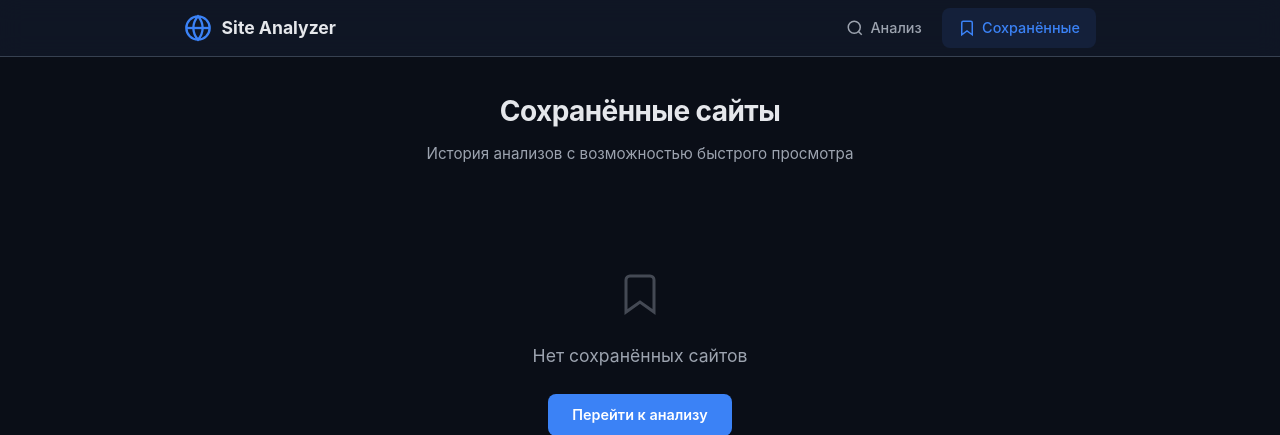
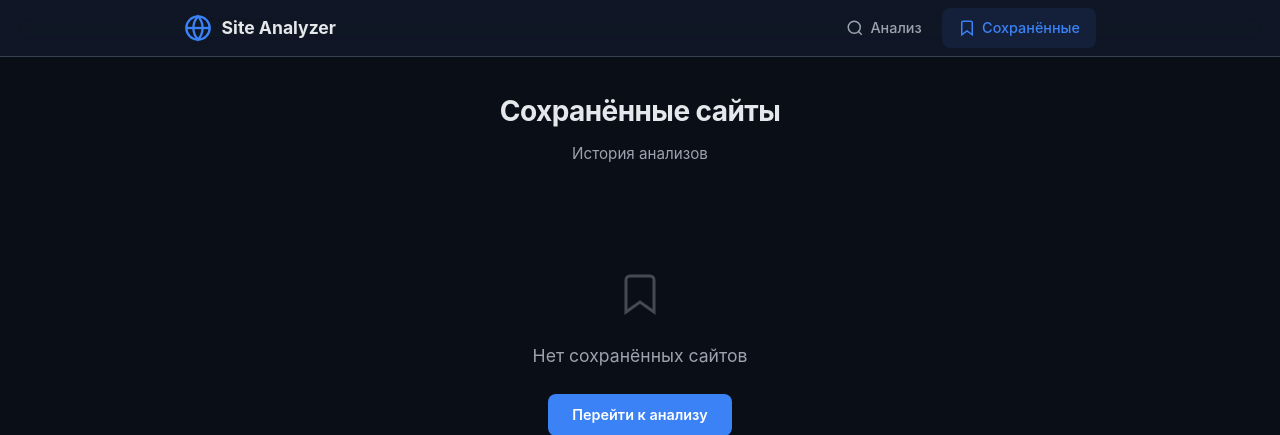
Before and after one commit to Bogdaniam20/Tracer, a FastAPI app: page /saved in a window 1280 px wide. Shown: the top 435 px of the page. Run offline with FastAPI, Linux system fonts and the light colour scheme; data that the repository does not hold is empty.

Commit message:
New style

```diff
--- a/app/templates/saved.html
+++ b/app/templates/saved.html
@@ -6,7 +6,7 @@
 {% block content %}
 <header>
     <h1 class="page-title">Сохранённые сайты</h1>
-    <p class="subtitle">История анализов с возможностью быстрого просмотра</p>
+    <p class="subtitle">История анализов</p>
 </header>
 
 <main>
```
